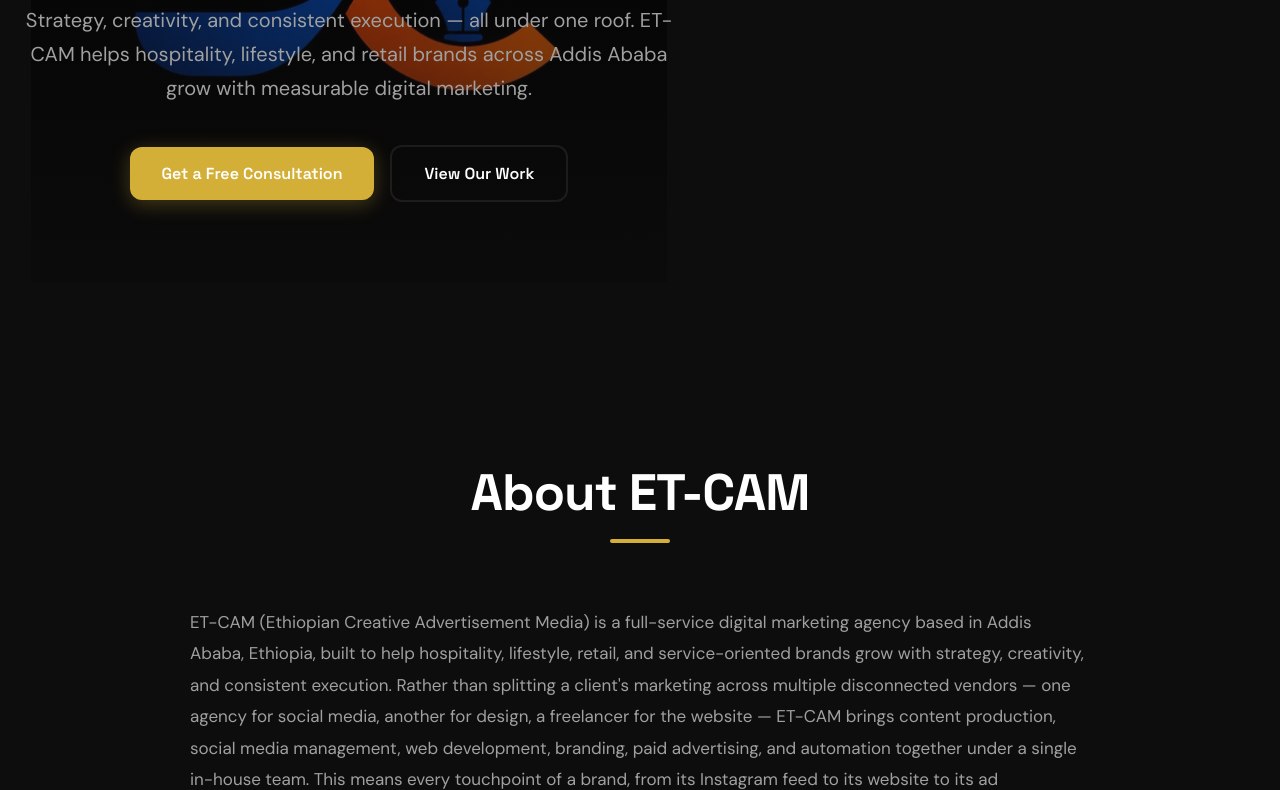
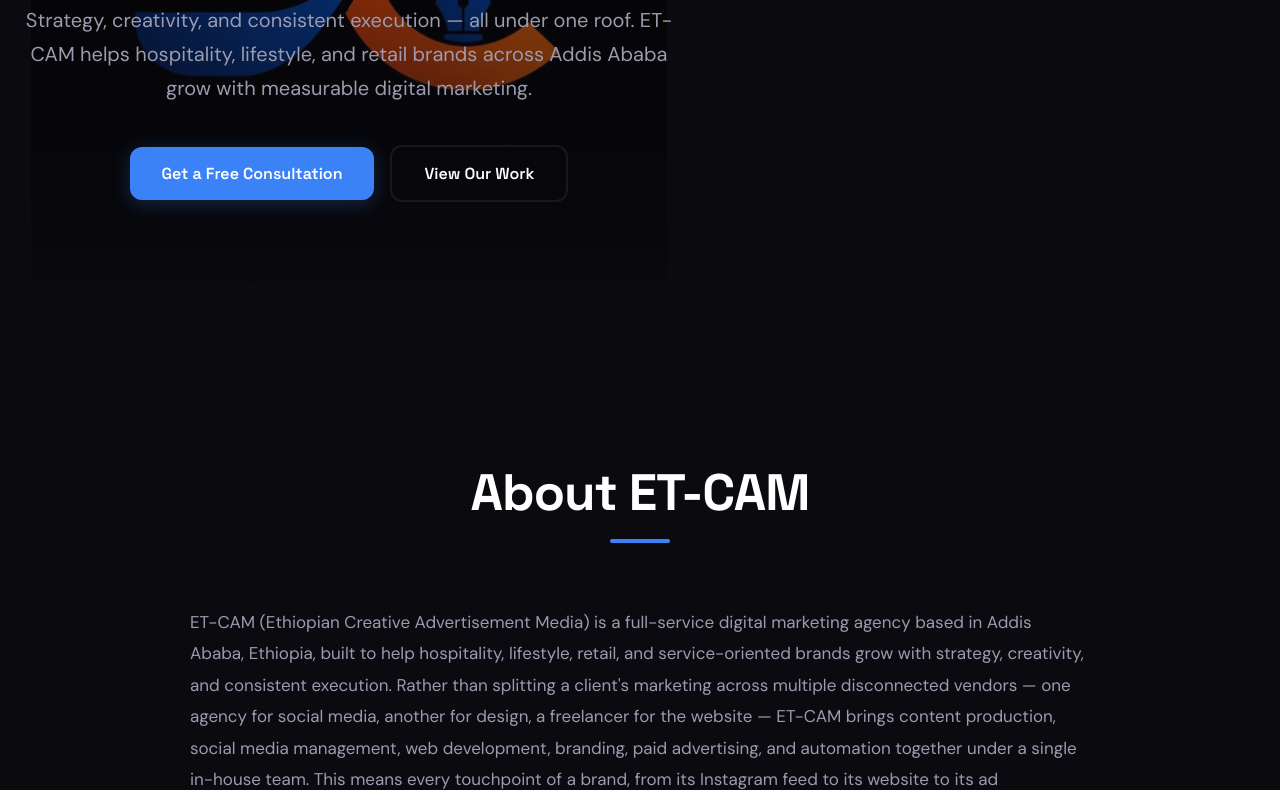
Before and after one commit to TemesgenBelay21/ET-CAM-official2, a plain HTML site: page index.html in a window 1280 px wide. Shown: the part 436-1226 px from the top of the page. Drawn offline with Linux system fonts and the light colour scheme.

Commit message:
style: refresh color themes with electric blue accent and deeper dark mode

```diff
--- a/assets/css/themes.css
+++ b/assets/css/themes.css
@@ -1,132 +1,138 @@
 /* ========================================
-   THEMES.CSS — Dark Luxury / Neo Minimal
+   THEMES.CSS — Dark Electric / Light Clean
    ======================================== */
 
-/* --- Dark Mode — "Dark Luxury" --- */
+/* --- Dark Mode — "Dark Electric" --- */
 [data-theme="dark"] {
-  --bg-primary: #0D0D0D;
-  --bg-secondary: #111111;
-  --bg-card: #1A1A1A;
-  --bg-card-hover: #222222;
-  --bg-nav: rgba(13, 13, 13, 0.92);
-  --bg-hero-overlay: rgba(13, 13, 13, 0.7);
+  --bg-primary: #0A0A0F;
+  --bg-secondary: #101018;
+  --bg-card: #14141F;
+  --bg-card-hover: #1A1A2E;
+  --bg-nav: rgba(10, 10, 15, 0.92);
+  --bg-hero-overlay: rgba(10, 10, 15, 0.75);
 
-  --text-primary: #E8E8E8;
-  --text-secondary: #A0A0A0;
+  --text-primary: #E4E4E9;
+  --text-secondary: #9B9BB0;
   --text-heading: #FFFFFF;
-  --text-muted: #6B6B6B;
+  --text-muted: #5C5C72;
   --text-on-accent: #FFFFFF;
 
-  --accent-primary: #D4AF37;
-  --accent-secondary: #5B0A1B;
-  --accent-hover: #E5C04B;
-  --accent-glow: rgba(212, 175, 55, 0.3);
-  --accent-glow-strong: rgba(212, 175, 55, 0.5);
+  --accent-primary: #3B82F6;
+  --accent-secondary: #6366F1;
+  --accent-hover: #60A5FA;
+  --accent-glow: rgba(59, 130, 246, 0.25);
+  --accent-glow-strong: rgba(59, 130, 246, 0.45);
 
-  --border-color: rgba(255, 255, 255, 0.08);
-  --border-color-hover: rgba(212, 175, 55, 0.3);
+  --border-color: rgba(255, 255, 255, 0.07);
+  --border-color-hover: rgba(59, 130, 246, 0.35);
 
-  --shadow-sm: 0 2px 8px rgba(0, 0, 0, 0.4);
-  --shadow-md: 0 4px 20px rgba(0, 0, 0, 0.5);
-  --shadow-lg: 0 8px 40px rgba(0, 0, 0, 0.6);
-  --shadow-card: 0 4px 20px rgba(0, 0, 0, 0.4);
-  --shadow-card-hover: 0 8px 30px rgba(212, 175, 55, 0.15);
+  --shadow-sm: 0 2px 8px rgba(0, 0, 0, 0.5);
+  --shadow-md: 0 4px 20px rgba(0, 0, 0, 0.55);
+  --shadow-lg: 0 8px 40px rgba(0, 0, 0, 0.65);
+  --shadow-card: 0 4px 20px rgba(0, 0, 0, 0.45);
+  --shadow-card-hover: 0 8px 32px rgba(59, 130, 246, 0.15);
 
-  --gradient-hero: linear-gradient(180deg, rgba(13,13,13,0) 0%, rgba(13,13,13,0.85) 100%);
+  --gradient-hero: linear-gradient(180deg, rgba(10,10,15,0) 0%, rgba(10,10,15,0.88) 100%);
+  --gradient-accent: linear-gradient(135deg, #3B82F6, #6366F1);
+  --gradient-card-hover: linear-gradient(135deg, rgba(59,130,246,0.08), rgba(99,102,241,0.08));
 
-  --toggle-bg: #2A2A2A;
-  --toggle-knob: #D4AF37;
+  --toggle-bg: #1E1E30;
+  --toggle-knob: #3B82F6;
 
-  --faq-bg: #1A1A1A;
-  --faq-border: rgba(255, 255, 255, 0.06);
-  --faq-icon: #D4AF37;
+  --faq-bg: #14141F;
+  --faq-border: rgba(255, 255, 255, 0.05);
+  --faq-icon: #3B82F6;
 
-  --input-bg: #1A1A1A;
+  --input-bg: #14141F;
   --input-border: rgba(255, 255, 255, 0.1);
 }
 
-/* --- Light Mode — "Neo Minimal" --- */
+/* --- Light Mode — "Clean Light" --- */
 [data-theme="light"] {
-  --bg-primary: #FAFAF8;
-  --bg-secondary: #F2F1EF;
+  --bg-primary: #F8FAFC;
+  --bg-secondary: #F1F5F9;
   --bg-card: #FFFFFF;
-  --bg-card-hover: #F7F7F5;
-  --bg-nav: rgba(250, 250, 248, 0.92);
-  --bg-hero-overlay: rgba(250, 250, 248, 0.6);
+  --bg-card-hover: #F8FAFC;
+  --bg-nav: rgba(248, 250, 252, 0.92);
+  --bg-hero-overlay: rgba(248, 250, 252, 0.65);
 
-  --text-primary: #2D2D2D;
-  --text-secondary: #6B6B6B;
-  --text-heading: #1A1A1A;
-  --text-muted: #999999;
+  --text-primary: #1E293B;
+  --text-secondary: #64748B;
+  --text-heading: #0F172A;
+  --text-muted: #94A3B8;
   --text-on-accent: #FFFFFF;
 
-  --accent-primary: #7A8B6F;
-  --accent-secondary: #C4A882;
-  --accent-hover: #6B7D60;
-  --accent-glow: rgba(122, 139, 111, 0.2);
-  --accent-glow-strong: rgba(122, 139, 111, 0.35);
+  --accent-primary: #2563EB;
+  --accent-secondary: #4F46E5;
+  --accent-hover: #1D4ED8;
+  --accent-glow: rgba(37, 99, 235, 0.15);
+  --accent-glow-strong: rgba(37, 99, 235, 0.3);
 
-  --border-color: rgba(0, 0, 0, 0.08);
-  --border-color-hover: rgba(122, 139, 111, 0.3);
+  --border-color: rgba(0, 0, 0, 0.07);
+  --border-color-hover: rgba(37, 99, 235, 0.3);
 
-  --shadow-sm: 0 2px 8px rgba(0, 0, 0, 0.06);
-  --shadow-md: 0 4px 20px rgba(0, 0, 0, 0.08);
-  --shadow-lg: 0 8px 40px rgba(0, 0, 0, 0.1);
-  --shadow-card: 0 2px 12px rgba(0, 0, 0, 0.06);
-  --shadow-card-hover: 0 8px 30px rgba(122, 139, 111, 0.12);
+  --shadow-sm: 0 2px 8px rgba(0, 0, 0, 0.05);
+  --shadow-md: 0 4px 20px rgba(0, 0, 0, 0.07);
+  --shadow-lg: 0 8px 40px rgba(0, 0, 0, 0.09);
+  --shadow-card: 0 2px 12px rgba(0, 0, 0, 0.05);
+  --shadow-card-hover: 0 8px 32px rgba(37, 99, 235, 0.12);
 
-  --gradient-hero: linear-gradient(180deg, rgba(250,250,248,0) 0%, rgba(250,250,248,0.85) 100%);
+  --gradient-hero: linear-gradient(180deg, rgba(248,250,252,0) 0%, rgba(248,250,252,0.88) 100%);
+  --gradient-accent: linear-gradient(135deg, #2563EB, #4F46E5);
+  --gradient-card-hover: linear-gradient(135deg, rgba(37,99,235,0.05), rgba(79,70,229,0.05));
 
-  --toggle-bg: #E0DFD9;
-  --toggle-knob: #7A8B6F;
+  --toggle-bg: #E2E8F0;
+  --toggle-knob: #2563EB;
 
   --faq-bg: #FFFFFF;
-  --faq-border: rgba(0, 0, 0, 0.08);
-  --faq-icon: #7A8B6F;
+  --faq-border: rgba(0, 0, 0, 0.07);
+  --faq-icon: #2563EB;
 
   --input-bg: #FFFFFF;
-  --input-border: rgba(0, 0, 0, 0.12);
+  --input-border: rgba(0, 0, 0, 0.1);
 }
 
 /* --- Default to dark --- */
 :root {
-  --bg-primary: #0D0D0D;
-  --bg-secondary: #111111;
-  --bg-card: #1A1A1A;
-  --bg-card-hover: #222222;
-  --bg-nav: rgba(13, 13, 13, 0.92);
-  --bg-hero-overlay: rgba(13, 13, 13, 0.7);
+  --bg-primary: #0A0A0F;
+  --bg-secondary: #101018;
+  --bg-card: #14141F;
+  --bg-card-hover: #1A1A2E;
+  --bg-nav: rgba(10, 10, 15, 0.92);
+  --bg-hero-overlay: rgba(10, 10, 15, 0.75);
 
-  --text-primary: #E8E8E8;
-  --text-secondary: #A0A0A0;
+  --text-primary: #E4E4E9;
+  --text-secondary: #9B9BB0;
   --text-heading: #FFFFFF;
-  --text-muted: #6B6B6B;
+  --text-muted: #5C5C72;
   --text-on-accent: #FFFFFF;
 
-  --accent-primary: #D4AF37;
-  --accent-secondary: #5B0A1B;
-  --accent-hover: #E5C04B;
-  --accent-glow: rgba(212, 175, 55, 0.3);
-  --accent-glow-strong: rgba(212, 175, 55, 0.5);
+  --accent-primary: #3B82F6;
+  --accent-secondary: #6366F1;
+  --accent-hover: #60A5FA;
+  --accent-glow: rgba(59, 130, 246, 0.25);
+  --accent-glow-strong: rgba(59, 130, 246, 0.45);
 
-  --border-color: rgba(255, 255, 255, 0.08);
-  --border-color-hover: rgba(212, 175, 55, 0.3);
+  --border-color: rgba(255, 255, 255, 0.07);
+  --border-color-hover: rgba(59, 130, 246, 0.35);
 
-  --shadow-sm: 0 2px 8px rgba(0, 0, 0, 0.4);
-  --shadow-md: 0 4px 20px rgba(0, 0, 0, 0.5);
-  --shadow-lg: 0 8px 40px rgba(0, 0, 0, 0.6);
-  --shadow-card: 0 4px 20px rgba(0, 0, 0, 0.4);
-  --shadow-card-hover: 0 8px 30px rgba(212, 175, 55, 0.15);
+  --shadow-sm: 0 2px 8px rgba(0, 0, 0, 0.5);
+  --shadow-md: 0 4px 20px rgba(0, 0, 0, 0.55);
+  --shadow-lg: 0 8px 40px rgba(0, 0, 0, 0.65);
+  --shadow-card: 0 4px 20px rgba(0, 0, 0, 0.45);
+  --shadow-card-hover: 0 8px 32px rgba(59, 130, 246, 0.15);
 
-  --gradient-hero: linear-gradient(180deg, rgba(13,13,13,0) 0%, rgba(13,13,13,0.85) 100%);
+  --gradient-hero: linear-gradient(180deg, rgba(10,10,15,0) 0%, rgba(10,10,15,0.88) 100%);
+  --gradient-accent: linear-gradient(135deg, #3B82F6, #6366F1);
+  --gradient-card-hover: linear-gradient(135deg, rgba(59,130,246,0.08), rgba(99,102,241,0.08));
 
-  --toggle-bg: #2A2A2A;
-  --toggle-knob: #D4AF37;
+  --toggle-bg: #1E1E30;
+  --toggle-knob: #3B82F6;
 
-  --faq-bg: #1A1A1A;
-  --faq-border: rgba(255, 255, 255, 0.06);
-  --faq-icon: #D4AF37;
+  --faq-bg: #14141F;
+  --faq-border: rgba(255, 255, 255, 0.05);
+  --faq-icon: #3B82F6;
 
-  --input-bg: #1A1A1A;
+  --input-bg: #14141F;
   --input-border: rgba(255, 255, 255, 0.1);
 }
```
